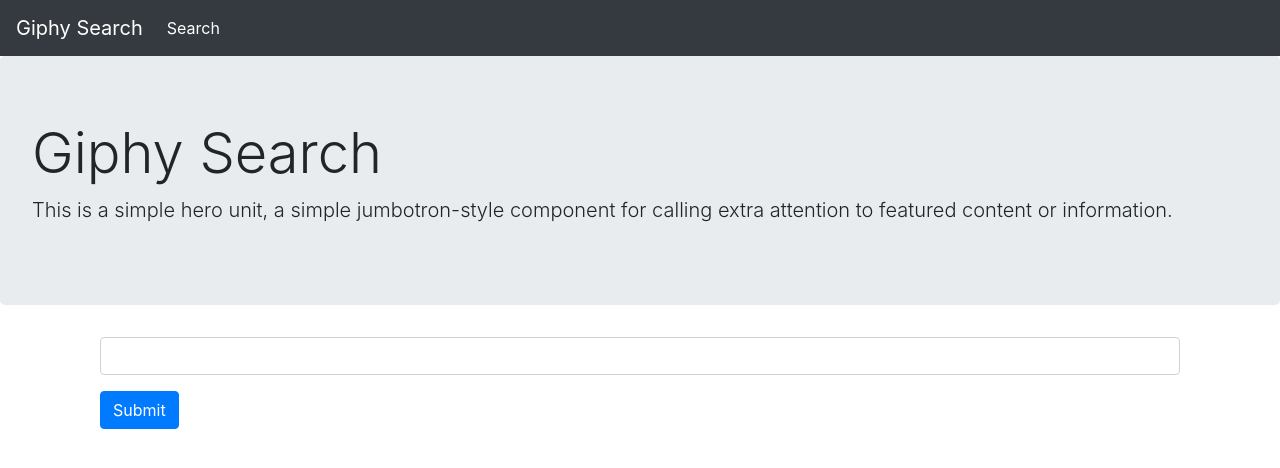
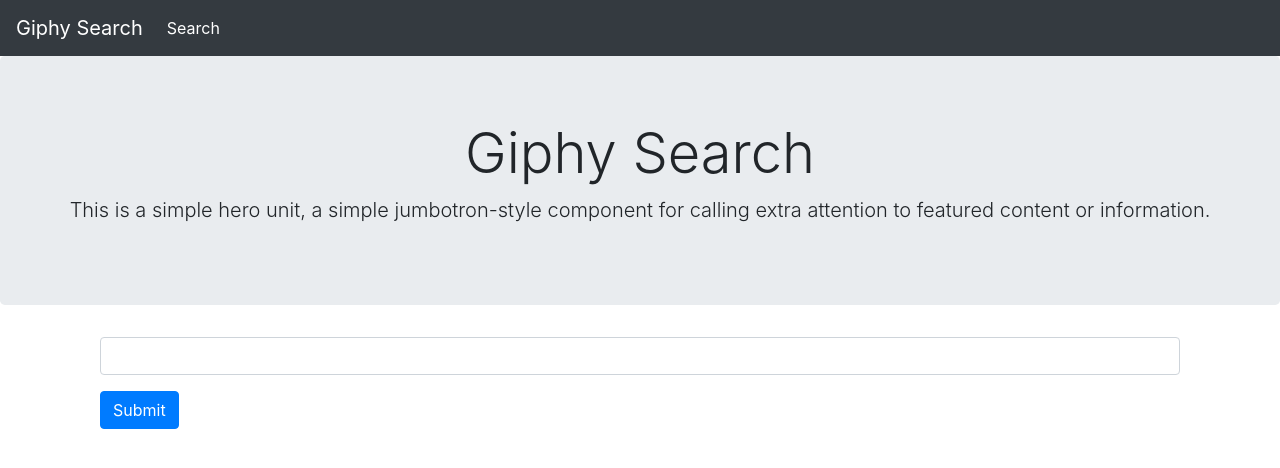
Before and after one commit to essjay05/WDI-SM-62_w11-d03_giphy-react-lab, a React (Create React App) app: page / in a window 1280 px wide. Shown: the top 468 px of the page. Built offline with nearby package versions, Linux system fonts and the light colour scheme.

Commit message:
Styling css

```diff
--- a/src/index.css
+++ b/src/index.css
@@ -13,6 +13,13 @@
     monospace;
 }
 
+.jumbotron {
+  display: flex;
+  flex-direction: column;
+  justify-content: center;
+  align-items: center;
+}
+
 .gifBox {
   display: flex;
   flex-direction: column;
@@ -20,7 +27,8 @@
   justify-content: center;
   width: 250px;
   height: 400px;
-  border: 1px grey;
+  border: 2px grey;
+
 }
 
 .gif {
```
